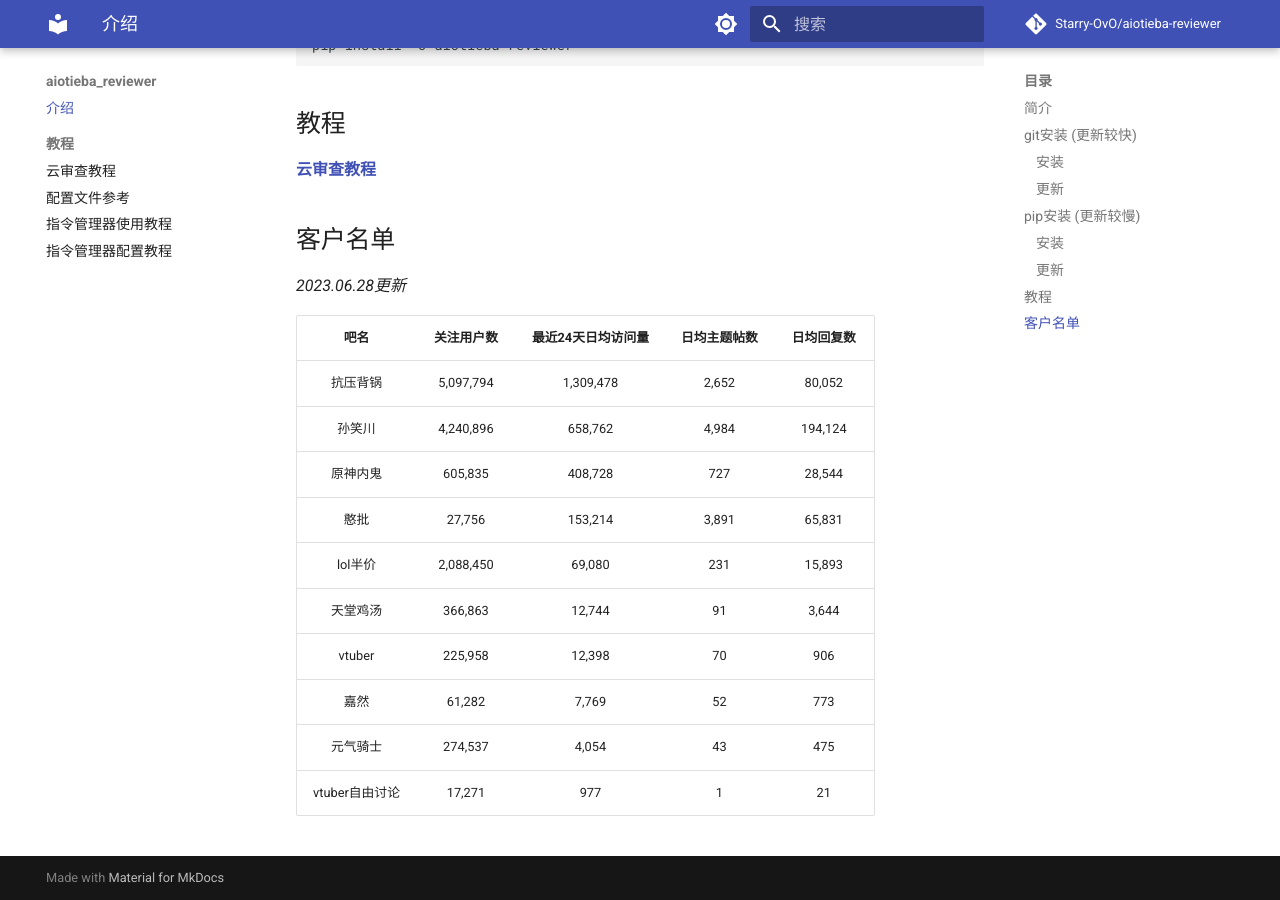
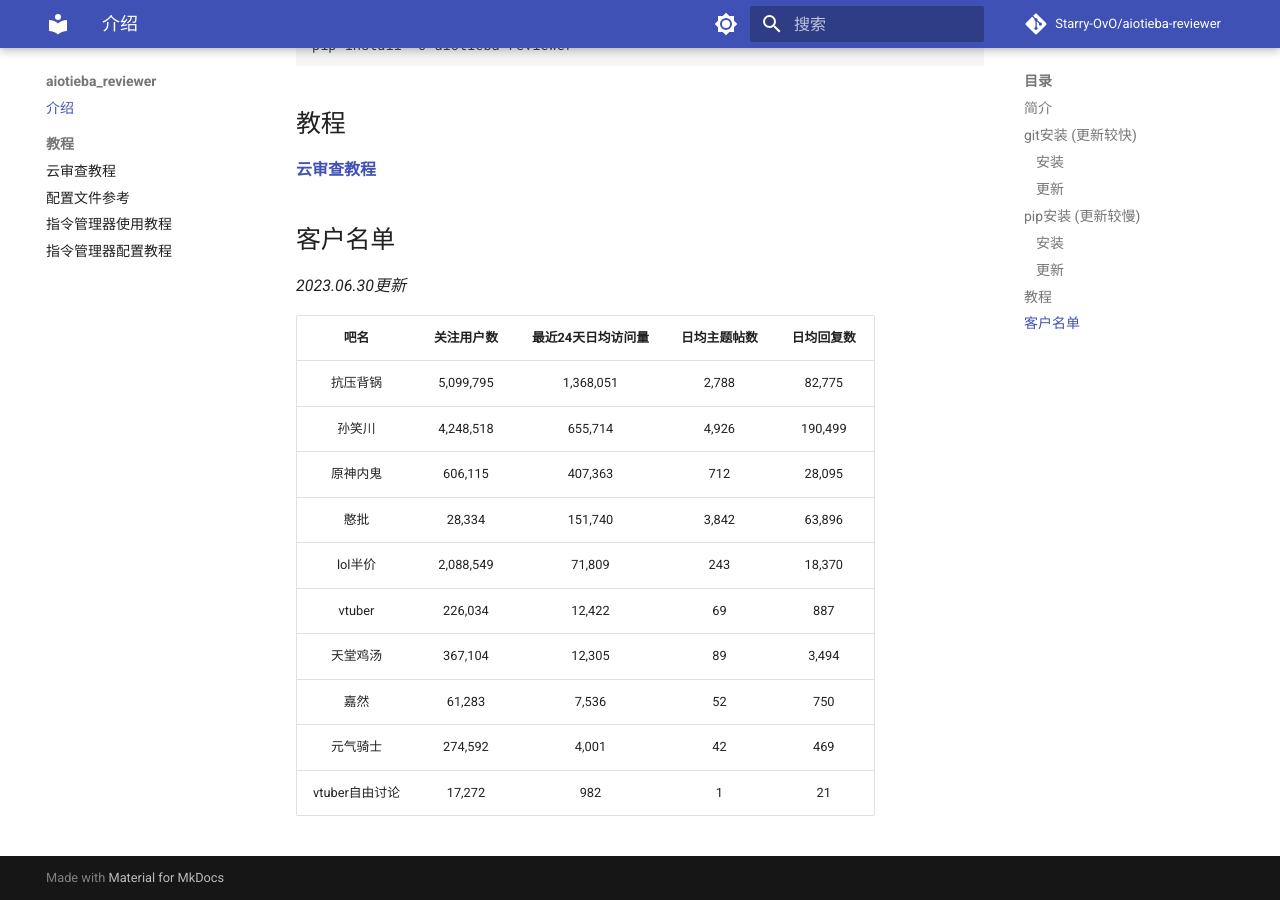
Before and after one commit to lumina37/aiotieba-reviewer, an MkDocs documentation site: the page built from docs/index.md, in a window 1280 px wide and 900 px high, scrolled down 1121 px. Built offline with MkDocs 1.6.1 and Material for MkDocs 9.7.7, drawn with Linux system fonts in a browser that asks for light colours; comment, search, counter and statistics services are not loaded.

Commit message:
docs: update examples

```diff
--- a/docs/index.md
+++ b/docs/index.md
@@ -47,17 +47,17 @@ pip install -U aiotieba-reviewer
 
 ## 客户名单
 
-*2023.06.28更新*
+*2023.06.30更新*
 
 |      吧名      | 关注用户数 | 最近24天日均访问量 | 日均主题帖数 | 日均回复数 |
 | :------------: | :--------: | :----------------: | :----------: | :--------: |
-|    抗压背锅    | 5,097,794  |     1,309,478      |    2,652     |   80,052   |
-|     孙笑川     | 4,240,896  |      658,762       |    4,984     |  194,124   |
-|    原神内鬼    |  605,835   |      408,728       |     727      |   28,544   |
-|      憨批      |   27,756   |      153,214       |    3,891     |   65,831   |
-|    lol半价     | 2,088,450  |       69,080       |     231      |   15,893   |
-|    天堂鸡汤    |  366,863   |       12,744       |      91      |   3,644    |
-|     vtuber     |  225,958   |       12,398       |      70      |    906     |
-|      嘉然      |   61,282   |       7,769        |      52      |    773     |
-|    元气骑士    |  274,537   |       4,054        |      43      |    475     |
-| vtuber自由讨论 |   17,271   |        977         |      1       |     21     |
+|    抗压背锅    | 5,099,795  |     1,368,051      |    2,788     |   82,775   |
+|     孙笑川     | 4,248,518  |      655,714       |    4,926     |  190,499   |
+|    原神内鬼    |  606,115   |      407,363       |     712      |   28,095   |
+|      憨批      |   28,334   |      151,740       |    3,842     |   63,896   |
+|    lol半价     | 2,088,549  |       71,809       |     243      |   18,370   |
+|     vtuber     |  226,034   |       12,422       |      69      |    887     |
+|    天堂鸡汤    |  367,104   |       12,305       |      89      |   3,494    |
+|      嘉然      |   61,283   |       7,536        |      52      |    750     |
+|    元气骑士    |  274,592   |       4,001        |      42      |    469     |
+| vtuber自由讨论 |   17,272   |        982         |      1       |     21     |
```
Also changed, not shown: README.md (+11 -11 lines), 1 other file.
